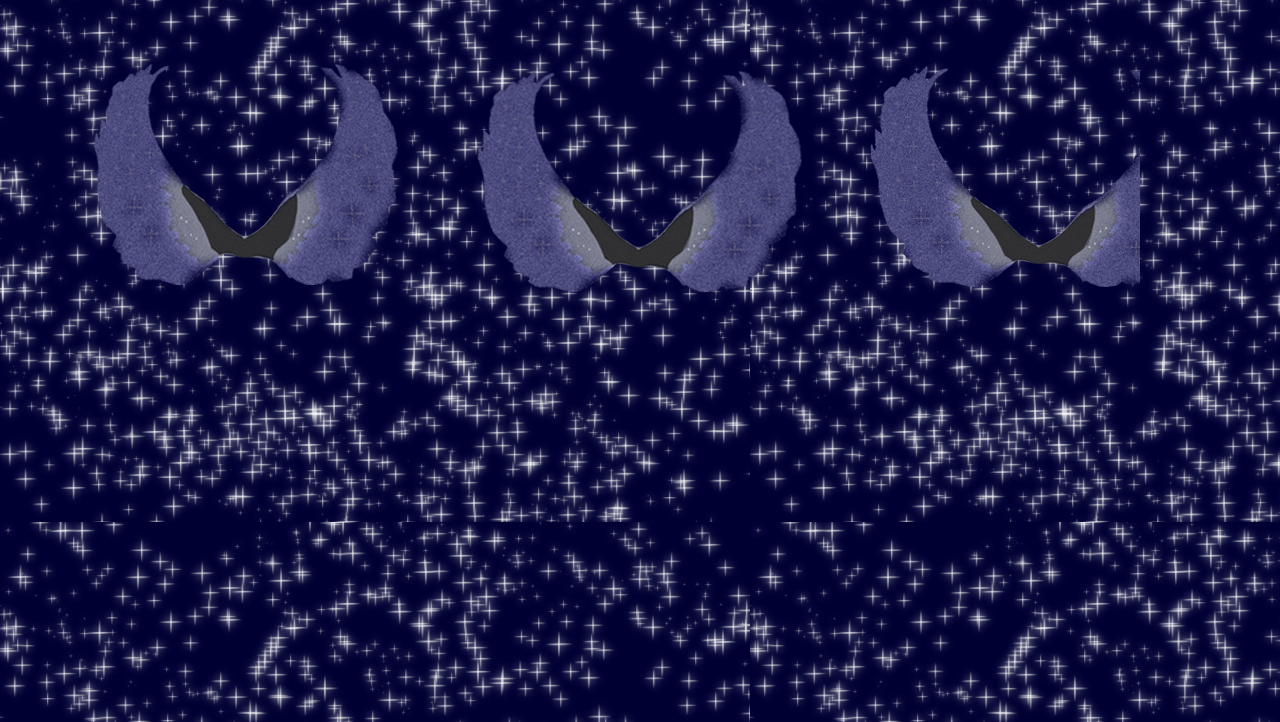
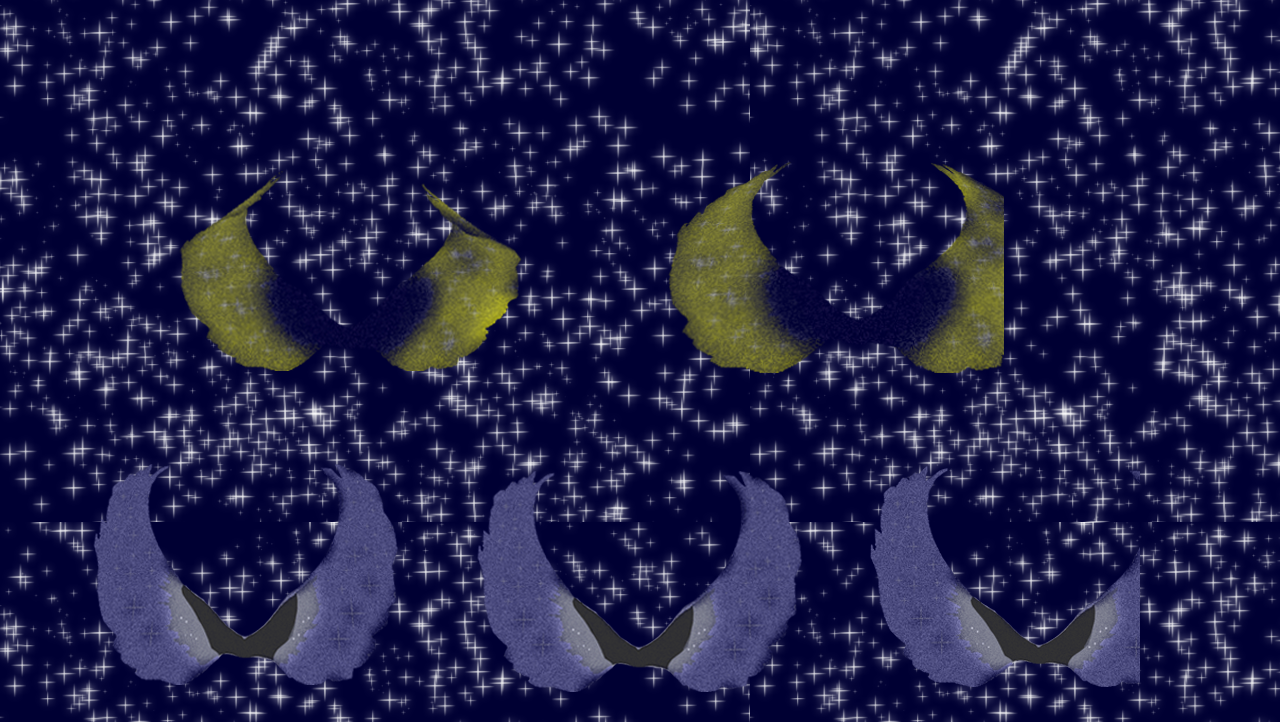
Before and after one commit to areej941s/animation_lab, a plain HTML site: page animation_one.html in a window 1280 px wide. Shown: the part 78-800 px from the top of the page. Drawn offline with Linux system fonts and the light colour scheme.

Commit message:
added wings

```diff
--- a/animation_one.html
+++ b/animation_one.html
@@ -26,15 +26,25 @@
 
 
 
-     <div class="grid-container">
-       <div class="grid-x grid-padding-x">
 
 
-      <div class="wings large-11 cell"></div>
+<div class="grid-container">
+  <div class="grid-x grid-padding-x">
+
+
+ <div class="bluewings large-9 cell"></div>
 
 </div>
 </div>
 
+<div class="grid-container">
+  <div class="grid-x grid-padding-x">
+
+
+ <div class="wings large-11 cell"></div>
+
+</div>
+</div>
 
 
 
--- a/css/app.css
+++ b/css/app.css
@@ -129,6 +129,7 @@ to {;color: #ffff00;font-size:200px;}
 .wings{
   width: 400px;
       height: 300px;
+
       background: url("../img/purplewings.png");
 -webkit-animation-name: wings;
      animation: play .8s steps(5) infinite;
@@ -138,6 +139,27 @@ to {;color: #ffff00;font-size:200px;}
 @keyframes play {
     100% { background-position: -2000px; }
 }
+
+
+.bluewings{
+  width: 700px;
+      height: 400px;
+      margin-left:4em;
+
+      background: url("../img/bluewings.png");
+-webkit-animation-name: bluewings;
+     animation: play .8s steps(4) infinite;
+
+   }
+
+@keyframes play {
+    100% { background-position: -2000px; }
+}
+
+
+
+
+
 
 .december{
     width: 100px;
```
Also changed, not shown: img/bluewings.png (added), 1 other file.
